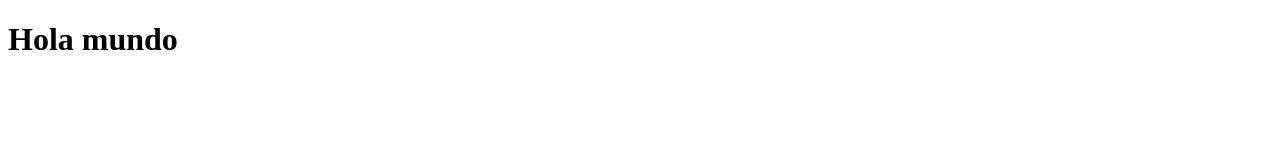
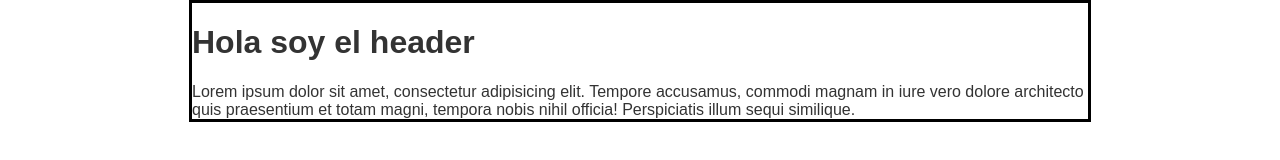
Before and after one commit to vladie22/framePostTestGit, a plain HTML site: page index.html in a window 1280 px wide. Drawn offline with Linux system fonts and the light colour scheme.

Commit message:
Se ha creado el container

```diff
--- a/index.html
+++ b/index.html
@@ -5,8 +5,15 @@
     <meta http-equiv="X-UA-Compatible" content="IE=edge">
     <meta name="viewport" content="width=device-width, initial-scale=1.0">
     <title>Document</title>
-</head>
+    <link rel="stylesheet" href="style/style.css">
 <body>
-    <h1>Hola mundo</h1>
+    <div id="container">
+        <h1>
+            Hola soy el header
+        </h1>
+        <div id="content">
+            <div>Lorem ipsum dolor sit amet, consectetur adipisicing elit. Tempore accusamus, commodi magnam in iure vero dolore architecto quis praesentium et totam magni, tempora nobis nihil officia! Perspiciatis illum sequi similique.</div>
+        </div>
+    </div>
 </body>
 </html>
--- a/style/style.css
+++ b/style/style.css
@@ -0,0 +1,16 @@
+body
+{
+    color: #333;
+    text-align: center;
+    font-family: "Arial";
+    font-size: 16px;
+    margin: 0;
+    padding: 0;
+}
+
+#container{
+    width: 70%;
+    border: solid black;
+    margin: 0 auto;
+    text-align: left;
+}
```
